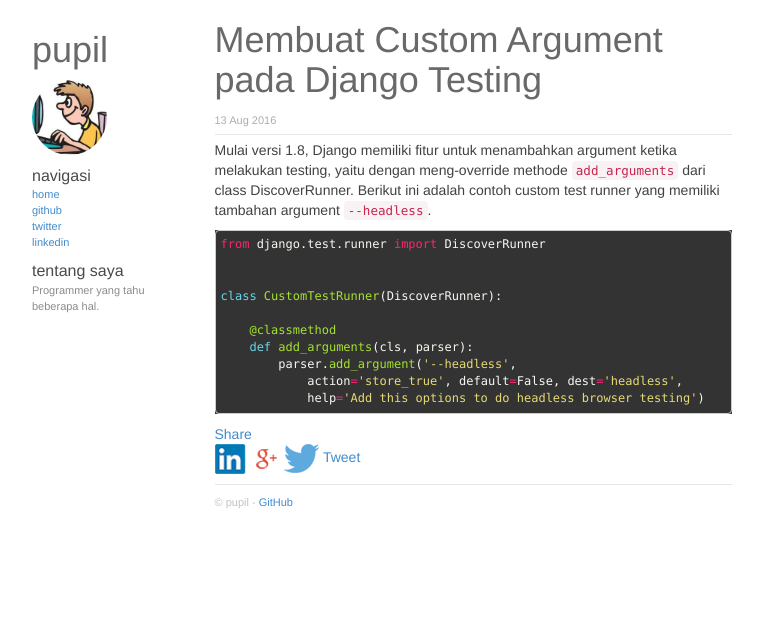
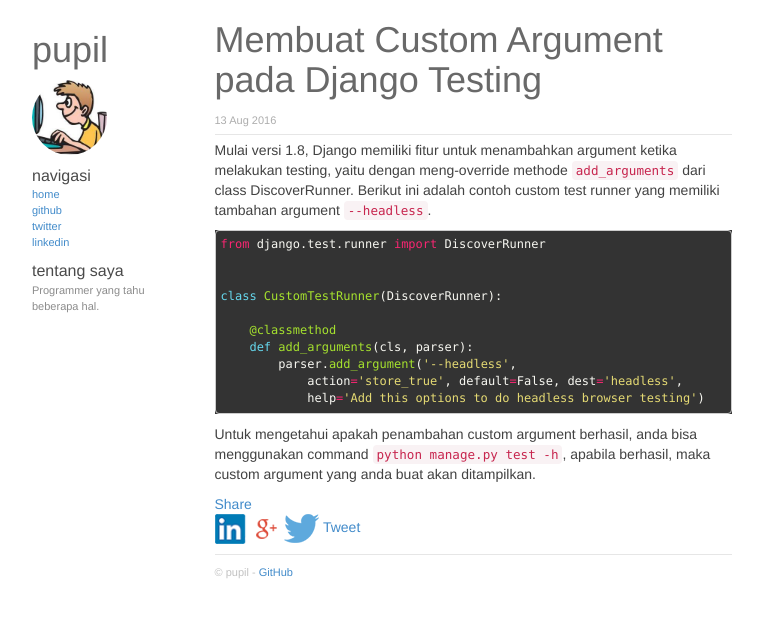
Before and after one commit to essanpupil/pupil.id, a Jekyll site: the page built from _posts/2016-08-13-membuat-custom-argument-ketika-testing-django.markdown, in a window 1280 px wide. Shown: the top 617 px of the page, without its empty margins (258-1021 px from the left). Built offline with Jekyll 4.4.1, drawn with Linux system fonts in a browser that asks for light colours; nearby versions of some CDN libraries.

Commit message:
Update post

````diff
--- a/_posts/2016-08-13-membuat-custom-argument-ketika-testing-django.markdown
+++ b/_posts/2016-08-13-membuat-custom-argument-ketika-testing-django.markdown
@@ -19,3 +19,5 @@
             action='store_true', default=False, dest='headless',
             help='Add this options to do headless browser testing')
 ```
+
+Untuk mengetahui apakah penambahan custom argument berhasil, anda bisa menggunakan command  `python manage.py test -h`, apabila berhasil, maka custom argument yang anda buat akan ditampilkan.
````
